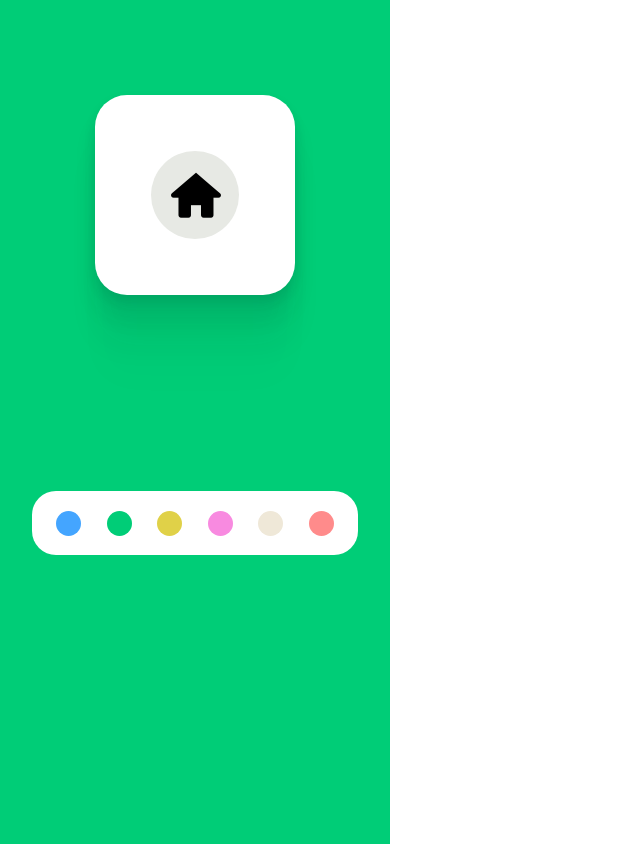
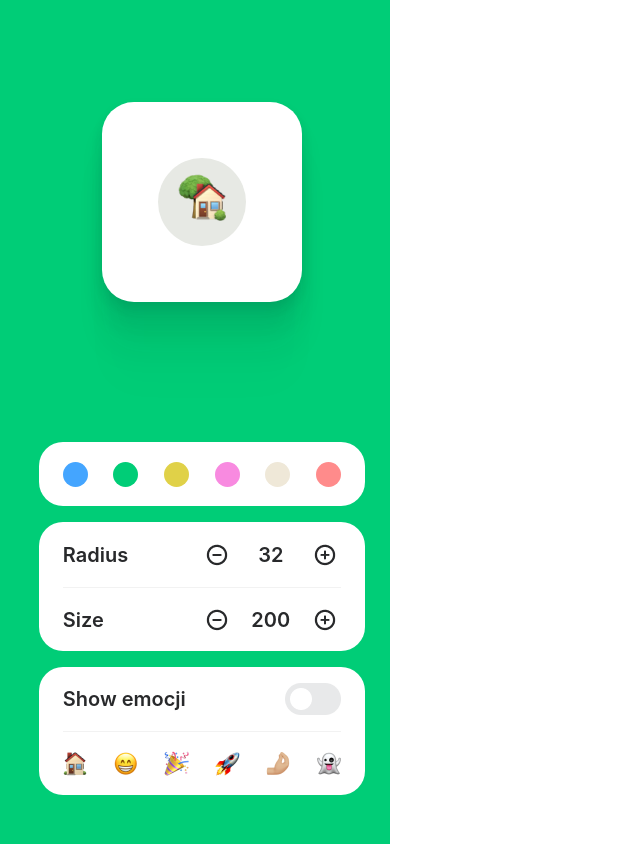
Before and after one commit to Unskinny007/Damian-task1, a plain HTML site: page index.html in a window 1280 px wide. Shown: the whole page, without its empty margins (0-640 px from the left). Drawn offline with Linux system fonts and the light colour scheme.

Commit message:
Add new block in bottom space, emoji, text that is the end of the project

```diff
--- a/index.html
+++ b/index.html
@@ -18,7 +18,8 @@
             <div id="icon-wrapper">
                <!-- <div id="icon-house"></div> -->
                <div id="house-back">
-                <div id="icon-home"><i class="icon-home"></i>
+                <div id="icon-home">
+                    <img src="img/🏡.png" />
                 </div>
                </div>
 
@@ -34,8 +35,35 @@
                 <div class="eclipse5"></div>
                 <div class="eclipse6"></div>
             </div>
-            <div id="mid"></div>
-            <div id="bot"></div>
+            <div id="mid">
+                <div class="element1">
+                <div class="text1">Radius</div>
+                    <img src="img/Button.png"/>
+                    <div class="text1-1">32</div>
+                    <img src="img/Button (1).png"/>
+                </div>
+                <div class="element2">
+                    <div class="text2">Size</div>
+                    <img src="img/Button.png"/>
+                    <div class="text2-2">200</div>
+                    <img src="img/Button (1).png"/>
+
+                </div>
+            </div>
+            <div id="bot">
+                <div class="element3">
+                    <div class="text3">Show emocji</div>
+                    <img src="img/Toggle.png"/>
+                </div>
+                <div class="element4">
+                    <img src="img/🏠.png" />
+                    <img src="img/😁.png" />
+                    <img src="img/🎉.png" />
+                    <img src="img/🚀.png" />
+                    <img src="img/🤌🏼.png" />
+                    <img src="img/👻.png" />
+                </div>
+            </div>
             </div>
         </div>
 	</div>
--- a/style.css
+++ b/style.css
@@ -10,6 +10,7 @@ body
 }
 #container
 {
+	display: grid;
 	background-color: var(--green);
 	/* width: 100%; */
     width: 390px;
@@ -27,16 +28,18 @@ body
 }
 #bottom
 {
-	display: flex;
-    justify-content: center;
+	display: inline-flex;
+    flex-direction: column;
     align-items: center;
+	padding-bottom: 0;
 	width: 100%;
 	height: 427px;
-	padding-top: 32px;
+	gap: 32px;
 }
 #container1
 {
-
+	display: grid;
+	gap: 16px;
 	height: 353px;
 	width: 326px;
 }
@@ -142,3 +145,129 @@ body
 	background-color: #FF8B8B;
 }
 */
+#mid
+{
+	display: flex;
+	flex-direction: column;
+	align-self:stretch;
+	align-items: center;
+	background-color: #ffffff;
+	width: 278px;
+	height:129px;
+	border-radius: 24px;
+	padding: 0px 24px;
+}
+.element1
+{
+	/*background-color: red;*/
+	display: flex;
+	align-items: center;
+	width: 278px;
+	height: 33px;
+	padding: 16px 0px;
+	border-bottom: 1px solid rgba(0, 0, 0, 0.05);
+}
+.element2
+{
+	/*background-color: yellow;*/
+	display: flex;
+	align-items: center;
+	width: 278px;
+	height:31px;
+	padding:16px 0px;
+}
+#bot
+{
+	display: flex;
+	flex-direction: column;
+	align-self:stretch;
+	align-items: flex-start;
+	background-color: #ffffff;
+	height: 128px;
+	width: 278px;
+	border-radius: 24px;
+	padding: 0 24px;
+}
+.text1
+{
+	display:block;
+	color: #28292B;
+	font-family: Inter;
+	font-size: 20px;
+	font-style: normal;
+	font-weight: 600;
+	line-height: normal;
+	width: 138px;
+	height: auto;
+
+}
+.text1-1
+{
+	/*background-color: yellow;*/
+	display: flex;
+	justify-content: center;
+	color: #28292B;
+	text-align: center;
+	font-family: Inter;
+	font-size: 20px;
+	font-style: normal;
+	font-weight: 600;
+	line-height: normal;
+	width: 76px;
+}
+.text2
+{
+	display: block;
+	color: #28292B;
+	font-family: Inter;
+	font-size: 20px;
+	font-style: normal;
+	font-weight: 600;
+	line-height: normal;
+	width: 138px;
+	height: auto;
+}
+.text2-2
+{
+	/*background-color: yellow;*/
+	display: flex;
+	justify-content: center;
+	color: #28292B;
+	text-align: center;
+	font-family: Inter;
+	font-size: 20px;
+	font-style: normal;
+	font-weight: 600;
+	line-height: normal;
+	width: 76px;
+}
+.element3
+{
+	width: 278px;
+	height: 33px;
+	display: flex;
+	padding: 16px 0px;
+	align-items: center;
+	align-self: stretch;
+	border-bottom: 1px solid rgba(0, 0, 0, 0.05);
+}
+.text3
+{
+	width: 222px;
+	color: #28292B;
+	font-family: Inter;
+	font-size: 20px;
+	font-style: normal;
+	font-weight: 600;
+	line-height: normal;
+}
+.element4
+{
+	width: 278px;
+	height: 33px;
+	display: flex;
+	padding: 16px 0px;
+	align-items: center;
+	align-self: stretch;
+	justify-content: space-between;
+}
```
Also changed, not shown: img/Button (1).png (added), img/Button.png (added), img/Toggle.png (added), img/🎉.png (added), img/🏠.png (added), img/🏡.png (added), img/👻.png (added), img/😁.png (added), img/🚀.png (added), img/🤌🏼.png (added).
